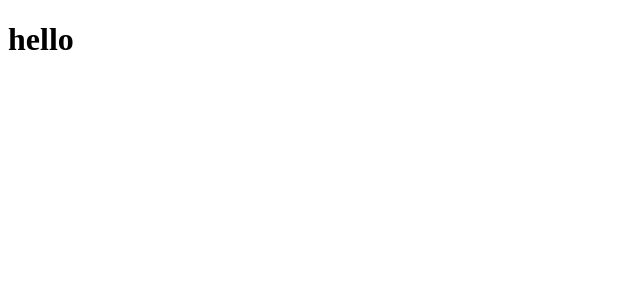
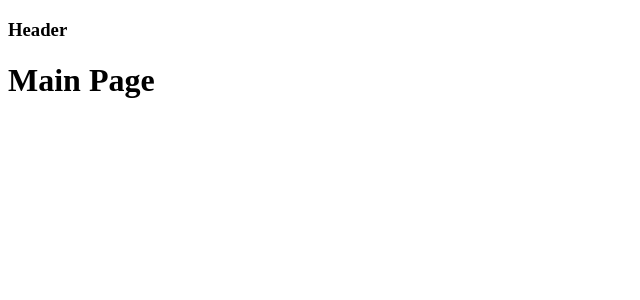
Before and after one commit to CoinVancleef/jobsingermany_frontend, a React (Create React App) app in the folder src/: page / in a window 1280 px wide. Shown: the top 300 px of the page, without its empty margins (0-640 px from the left). Built offline with nearby package versions, Linux system fonts and the light colour scheme; the HTML template or start-up script is replaced by a standard one.

Commit message:
routes added

```diff
--- a/index.html
+++ b/index.html
@@ -7,6 +7,6 @@
   </head>
   <body>
     <div id="root"></div>
-    <script type="module" src="/src/src/index.jsx"></script>
+    <script type="module" src="src/src/index.jsx"></script>
   </body>
 </html>
--- a/package.json
+++ b/package.json
@@ -11,7 +11,8 @@
   "dependencies": {
     "react": "^18.2.0",
     "react-dom": "^18.2.0",
-    "react-router": "^6.4.2"
+    "react-router": "^6.4.2",
+    "react-router-dom": "^6.4.2"
   },
   "devDependencies": {
     "@types/react": "^18.0.17",
--- a/src/src/App.jsx
+++ b/src/src/App.jsx
@@ -1,7 +1,19 @@
 import React from "react";
+import Main from "./Pages/Main";
+import PositionDetails from "./Pages/PositionDetails";
+import Header from "./Components/Header";
+import { Routes, Route } from "react-router-dom";
 
 function App() {
-  return <h1>hello</h1>;
+  return (
+    <div>
+      <Header />
+      <Routes>
+        <Route exact path="/" element={<Main />} />
+        <Route path="/jobs/position/:id" element={<PositionDetails />} />
+      </Routes>
+    </div>
+  );
 }
 
 export default App;
--- /dev/null
+++ b/src/src/Components/Header.jsx
@@ -0,0 +1,5 @@
+import React from "react";
+
+export default function Header() {
+  return <h3>Header</h3>;
+}
--- a/src/src/Pages/Main.jsx
+++ b/src/src/Pages/Main.jsx
@@ -0,0 +1,5 @@
+import React from "react";
+
+export default function Main() {
+  return <h1>Main Page</h1>;
+}
--- a/src/src/Pages/PositionDetails.jsx
+++ b/src/src/Pages/PositionDetails.jsx
@@ -0,0 +1,5 @@
+import React from "react";
+
+export default function PositionDetails() {
+  return <h1>Position</h1>;
+}
```
Also changed, not shown: 1 other file (tests, documents, lock files or other folders).
